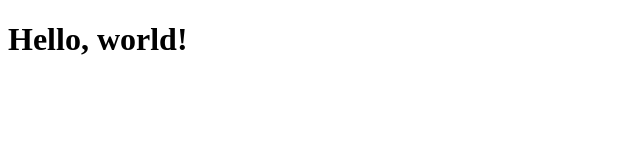
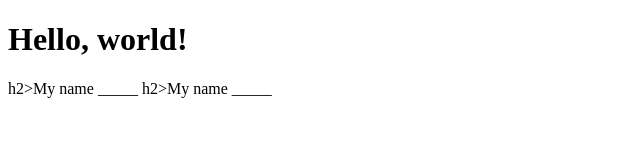
Before and after one commit to Mexasus/First-project, a plain HTML site: page index.html in a window 1280 px wide. Shown: the whole page, without its empty margins (0-640 px from the left). Drawn offline with Linux system fonts and the light colour scheme.

Commit message:
Added paragraph

```diff
--- a/index.html
+++ b/index.html
@@ -6,5 +6,7 @@
   </head>
   <body>
     <h1>Hello, world!</h1>
+    h2>My name _____ </h2>
+    h2>My name _____ </h2>
   </body>
 </html>
```
